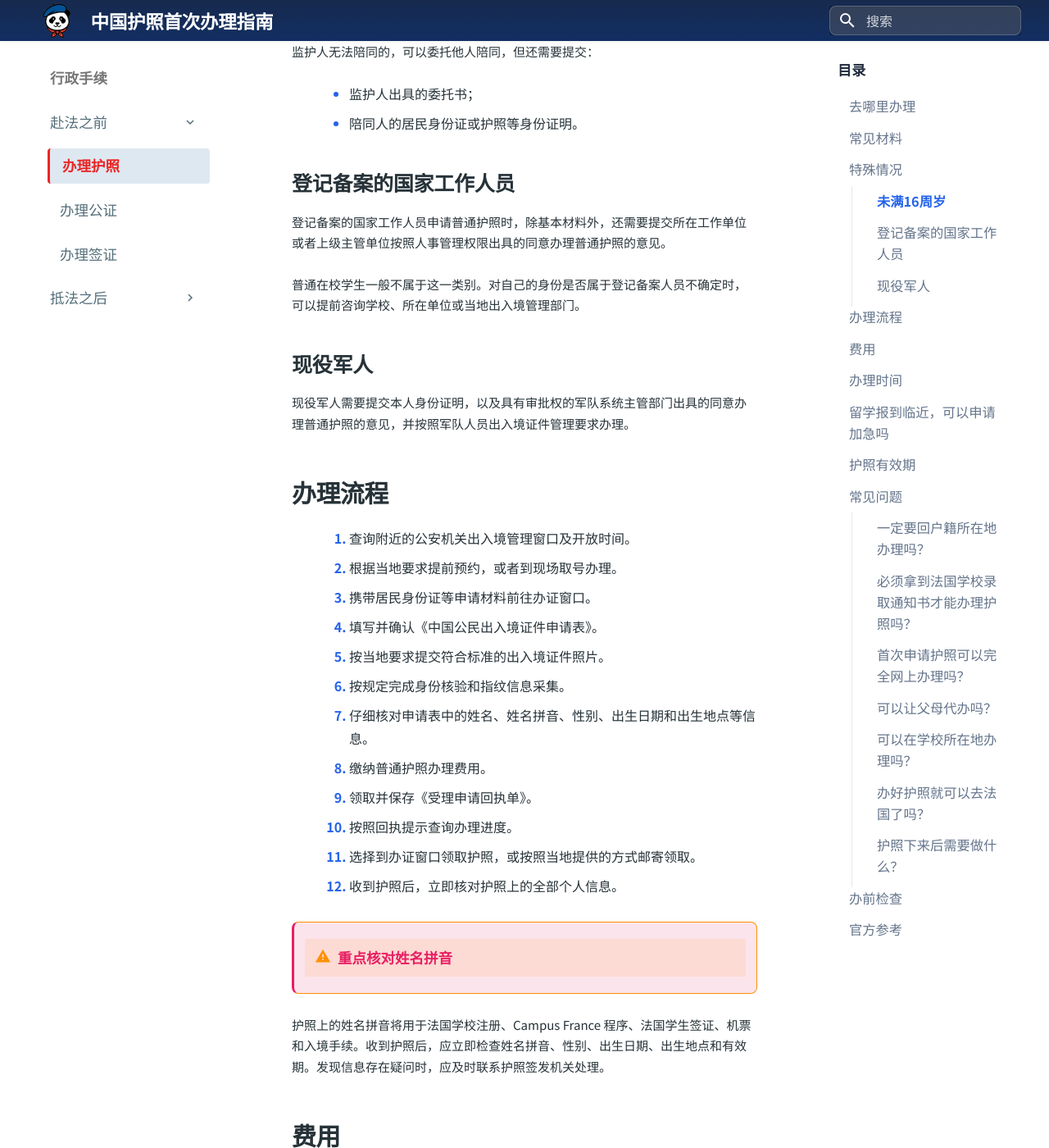
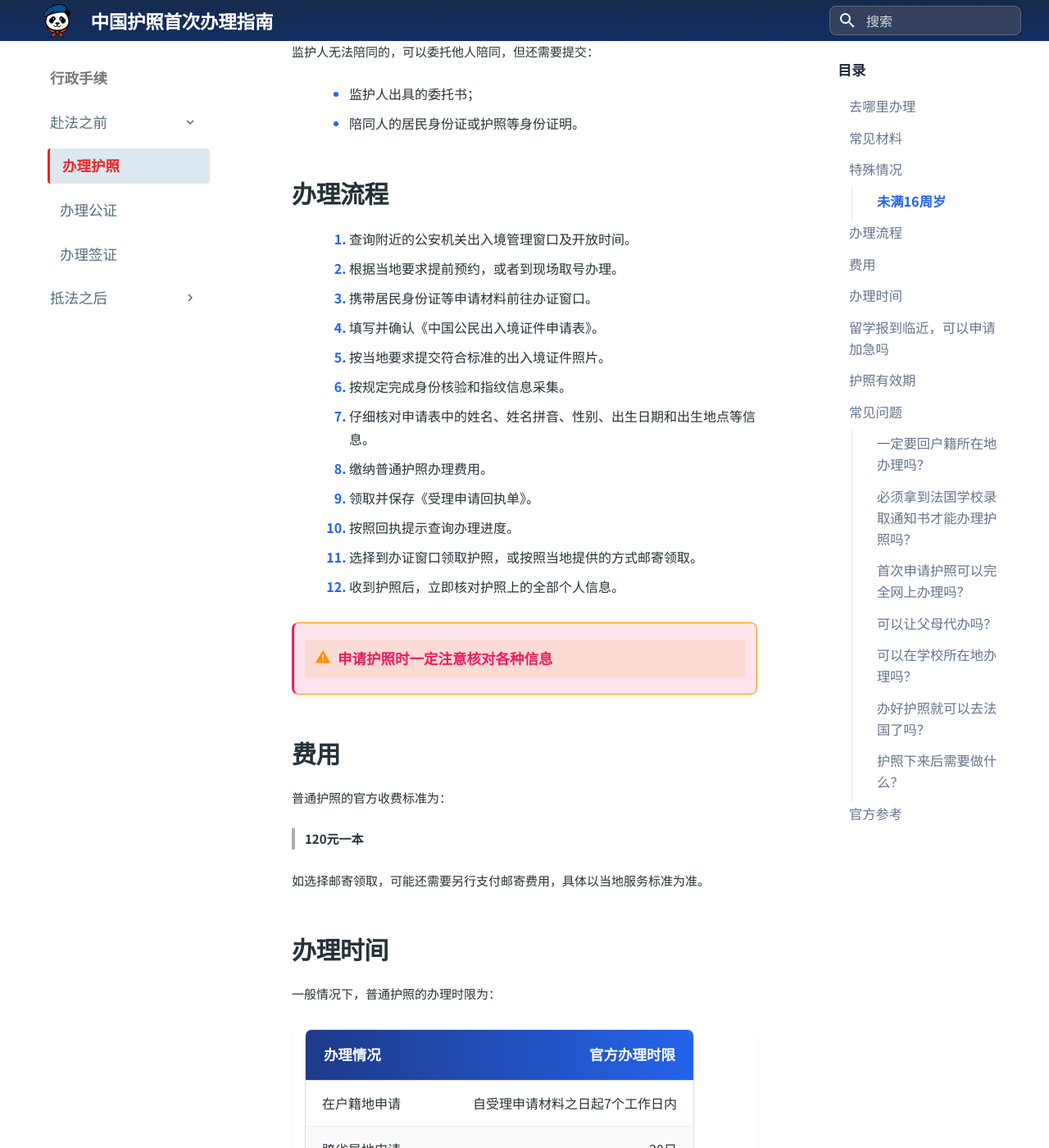
Before and after one commit to Kant-Righteous/franchina, an MkDocs documentation site: the page built from docs/pages/admin/before/passport.md, in a window 1280 px wide and 1400 px high, scrolled down 1942 px. Shown: the whole window at 82% size. Built offline with MkDocs 1.6.1 and Material for MkDocs 9.7.7, drawn with Linux system fonts in a browser that asks for light colours; some of the changed text lies outside the part shown.

Commit message:
chore: 删除护照和公证办理指南中的冗余检查清单

```diff
--- a/docs/pages/admin/before/passport.md
+++ b/docs/pages/admin/before/passport.md
@@ -58,16 +58,6 @@
 * 监护人出具的委托书；
 * 陪同人的居民身份证或护照等身份证明。
 
-### 登记备案的国家工作人员
-
-登记备案的国家工作人员申请普通护照时，除基本材料外，还需要提交所在工作单位或者上级主管单位按照人事管理权限出具的同意办理普通护照的意见。
-
-普通在校学生一般不属于这一类别。对自己的身份是否属于登记备案人员不确定时，可以提前咨询学校、所在单位或当地出入境管理部门。
-
-### 现役军人
-
-现役军人需要提交本人身份证明，以及具有审批权的军队系统主管部门出具的同意办理普通护照的意见，并按照军队人员出入境证件管理要求办理。
-
 ## 办理流程
 
 1. 查询附近的公安机关出入境管理窗口及开放时间。
@@ -83,8 +73,7 @@
 11. 选择到办证窗口领取护照，或按照当地提供的方式邮寄领取。
 12. 收到护照后，立即核对护照上的全部个人信息。
 
-!!! warning "重点核对姓名拼音"
-护照上的姓名拼音将用于法国学校注册、Campus France 程序、法国学生签证、机票和入境手续。收到护照后，应立即检查姓名拼音、性别、出生日期、出生地点和有效期。发现信息存在疑问时，应及时联系护照签发机关处理。
+!!! warning "申请护照时一定注意核对各种信息"
 
 ## 费用
 
@@ -186,17 +175,6 @@
 4. 使用护照信息填写法国学校、Campus France 和签证申请资料；
 5. 购买机票时，确保乘机人姓名与护照上的姓名拼音一致。
 
-## 办前检查
-
-* [ ] 已查询附近出入境管理窗口的地址和开放时间。
-* [ ] 已确认当地是否需要提前预约。
-* [ ] 居民身份证处于有效期内。
-* [ ] 属于特殊身份人员时，已准备相应单位意见或证明。
-* [ ] 已为护照办理和法国签证申请预留充足时间。
-* [ ] 留学报到时间临近时，已准备加急申请证明材料。
-* [ ] 领取护照后，已核对姓名拼音和其他个人信息。
-* [ ] 已保存护照资料页的电子扫描件。
-
 ## 官方参考
 
 * [国家移民管理局：普通护照签发服务指南](https://s.nia.gov.cn/mps/bszy/gmcrg/slpthz/201903/t20190313_1011.html)
```
Also changed, not shown: docs/pages/admin/before/notarization.md (+0 -10 lines), docs/pages/admin/before/visa.md (+0 -8 lines).
